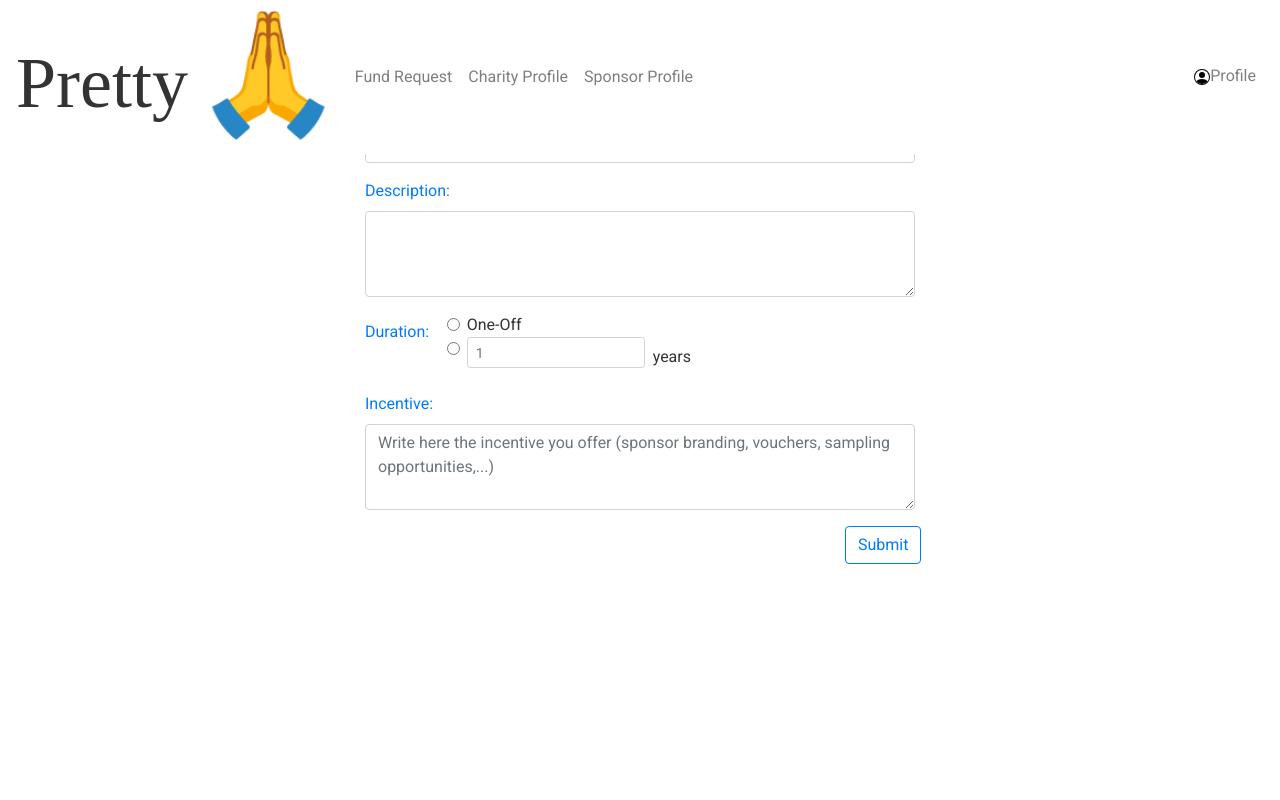
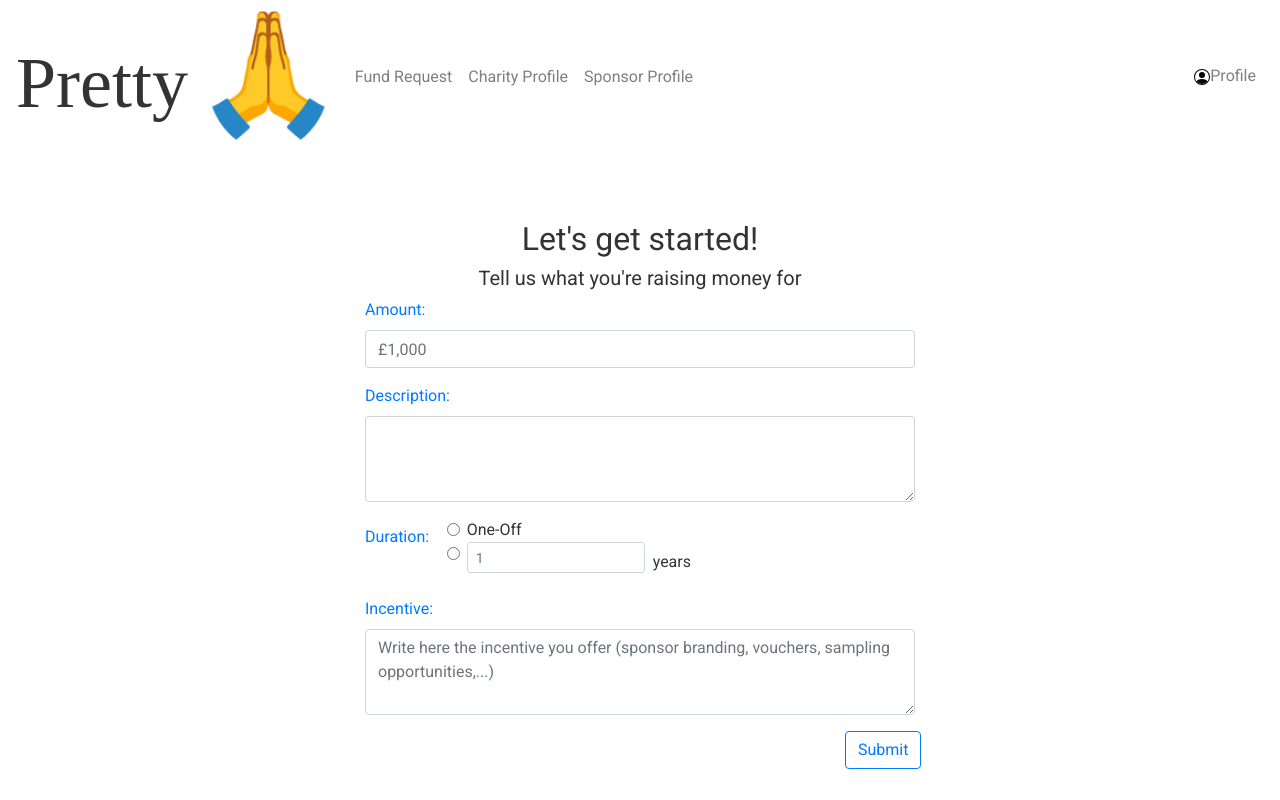
Before and after one commit to tr-hack-to-the-future/prettyplease-frontend, a React (Create React App) app: page /NewFund in a window 1280 px wide. Built offline with nearby package versions, Linux system fonts and the light colour scheme; a web font is replaced by a local one.

Commit message:
add padding top to fund request page, charity sponsor profiles

```diff
--- a/src/components/fundrequest/FundRequest.css
+++ b/src/components/fundrequest/FundRequest.css
@@ -1,9 +1,8 @@
-.page-heading{
-    text-align: center;
-  }
+.page-heading {
+  text-align: center;
+}
 
-  .container-FundRequest{
-
-    padding-top:15px;
-    padding-bottom:15px;
+.container-FundRequest {
+  padding-top: 220px;
+  padding-bottom: 15px;
 }
--- a/src/components/profile/ProfileTextDescription.css
+++ b/src/components/profile/ProfileTextDescription.css
@@ -1,13 +1,11 @@
 .profile-text-description-container {
-
-    padding-top: 15px;
-    margin-left: 30%;
+  padding-top: 220px;
+  margin-left: 30%;
 }
 .profile-text-description {
-
-    padding-top: 30px;
+  padding-top: 30px;
 }
 
-.auto-size-textarea{
-    width: 100%;
+.auto-size-textarea {
+  width: 100%;
 }
```
Also changed, not shown: src/components/profile/CharityProfilePage.css (added), src/components/profile/SponsorProfilePage.css (added).
